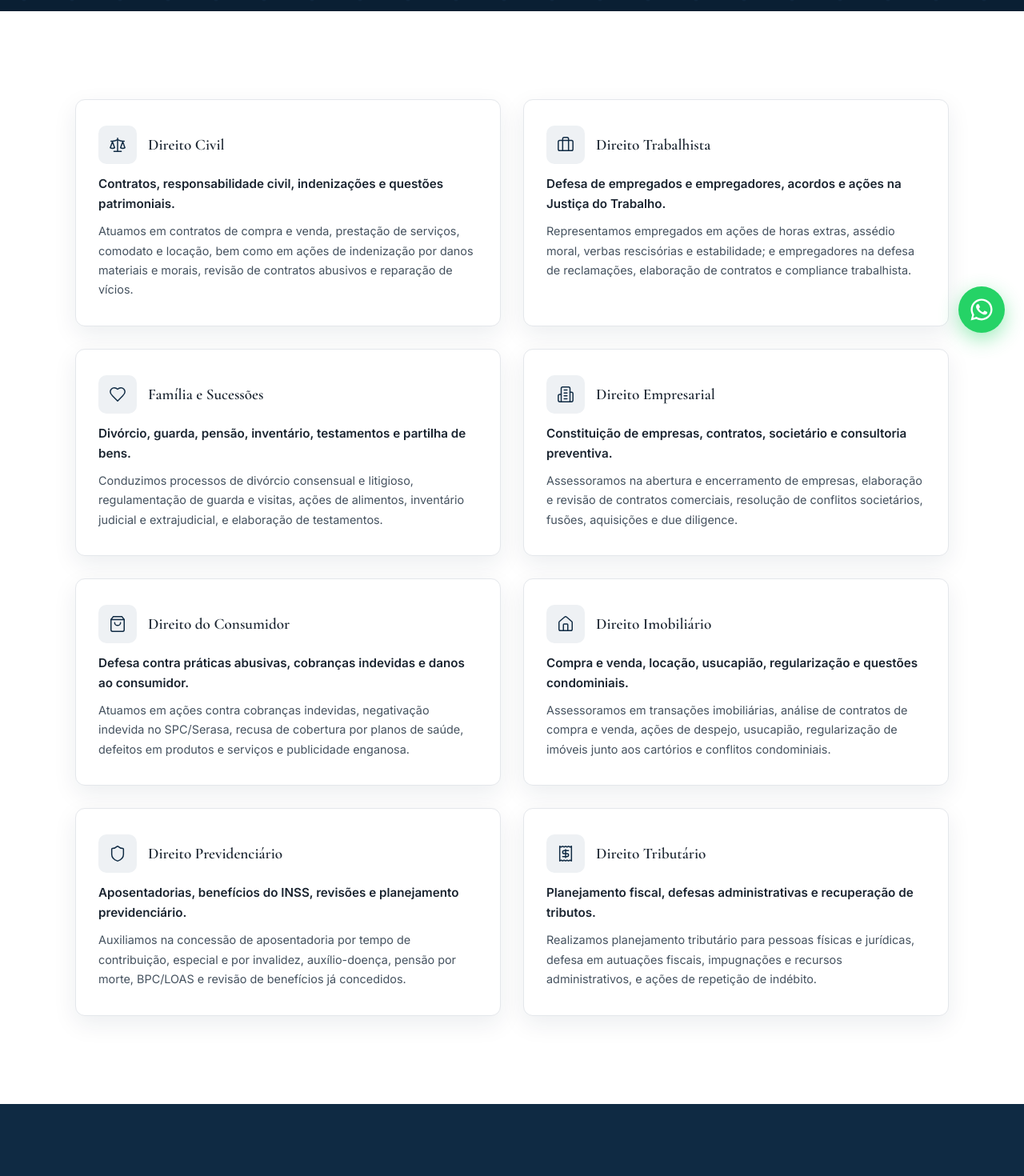
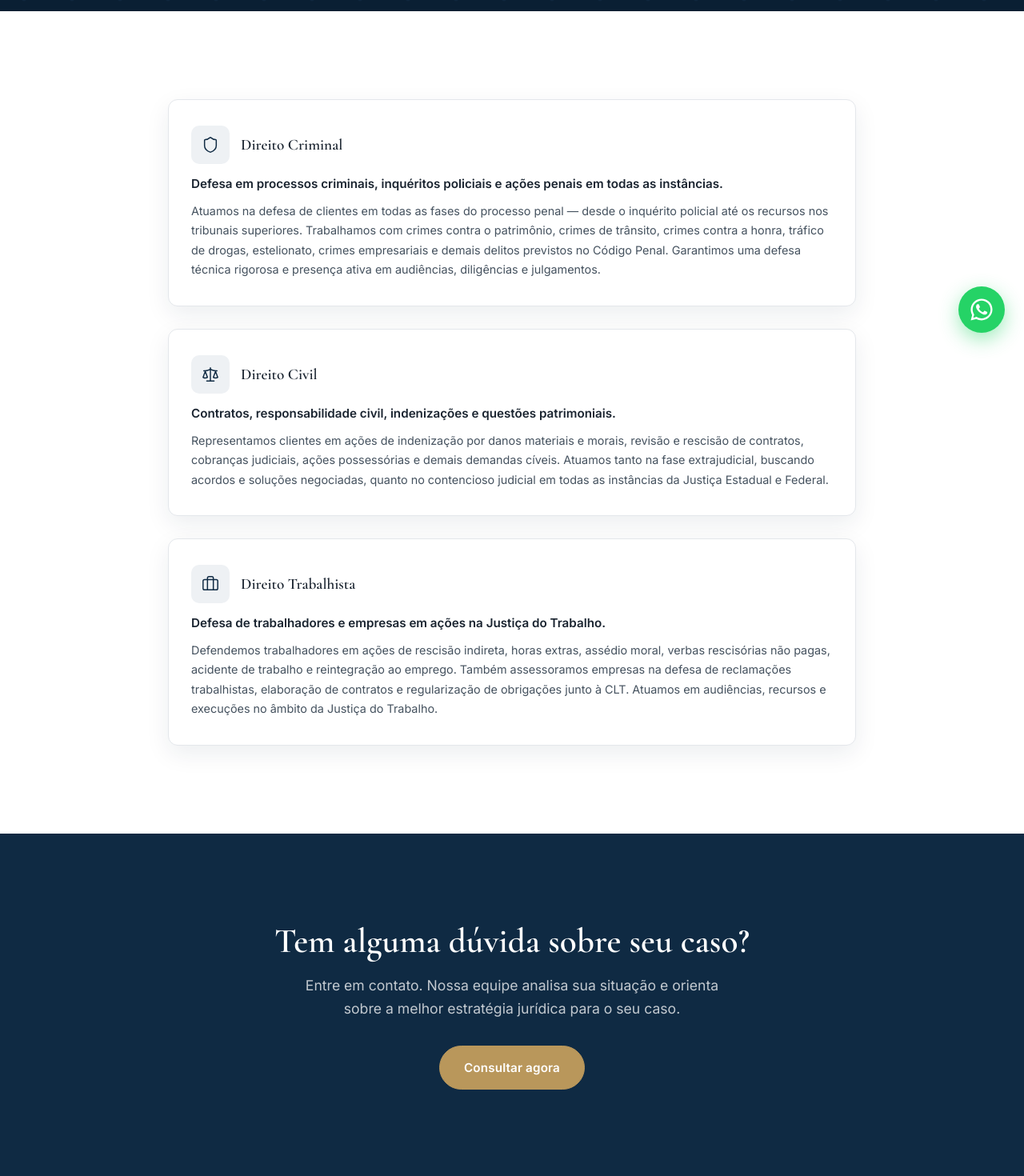
Before and after one commit to 77bueno/bento-araujo-site, a React (Vite) app: page /areas in a window 1280 px wide. Shown: the part 360-1830 px from the top of the page at 80% size. Built offline with nearby package versions, Linux system fonts and the light colour scheme.

Commit message:
Corrige áreas (Criminal, Civil, Trabalhista), endereço e stats

```diff
--- a/src/components/Contact.jsx
+++ b/src/components/Contact.jsx
@@ -2,17 +2,14 @@ import { useState } from 'react'
 import { MapPin, Phone, MessageCircle, Mail, Clock } from 'lucide-react'
 
 const contactInfo = [
-  { icon: MapPin,        label: 'Endereço',  text: 'Av. Paulista, 1000 — Conj. 101, São Paulo/SP' },
-  { icon: Phone,         label: 'Telefone',  text: '(11) 3000-0000',                href: 'tel:+551130000000' },
+  { icon: MapPin,        label: 'Endereço',  text: 'R. Caquito, 196 — Penha de França, São Paulo/SP' },
   { icon: MessageCircle, label: 'WhatsApp',  text: '(11) 90000-0000',               href: 'https://wa.me/5511900000000' },
   { icon: Mail,          label: 'E-mail',    text: 'contato@bentoaraujo.adv.br',    href: 'mailto:contato@bentoaraujo.adv.br' },
   { icon: Clock,         label: 'Horário',   text: 'Seg. a Sex., das 9h às 18h' },
 ]
 
 const areaOptions = [
-  'Direito Civil', 'Direito Trabalhista', 'Família e Sucessões',
-  'Direito Empresarial', 'Direito do Consumidor', 'Direito Imobiliário',
-  'Direito Previdenciário', 'Direito Tributário', 'Outro',
+  'Direito Criminal', 'Direito Civil', 'Direito Trabalhista', 'Outro',
 ]
 
 const INITIAL = { nome: '', email: '', telefone: '', assunto: '', mensagem: '' }
--- a/src/index.css
+++ b/src/index.css
@@ -148,7 +148,7 @@ a:hover { color: var(--gold); }
 .stat-label { font-size: .85rem; color: var(--muted); }
 
 /* ===== Cards ===== */
-.cards { display: grid; grid-template-columns: repeat(4, 1fr); gap: 22px; }
+.cards { display: grid; grid-template-columns: repeat(3, 1fr); gap: 22px; }
 .card {
   background: #fff; border: 1px solid var(--line); border-radius: var(--radius);
   padding: 30px 26px; transition: transform .25s, box-shadow .25s, border-color .25s;
@@ -491,7 +491,7 @@ a:hover { color: var(--gold); }
 .value-card p { font-size: .93rem; margin: 0; }
 
 /* ===== Areas page ===== */
-.areas-grid { display: grid; grid-template-columns: repeat(2, 1fr); gap: 28px; }
+.areas-grid { display: grid; grid-template-columns: 1fr; gap: 28px; max-width: 860px; margin: 0 auto; }
 .area-card {
   background: #fff; border: 1px solid var(--line); border-radius: var(--radius);
   padding: 32px 28px; box-shadow: var(--shadow);
--- a/src/pages/Areas.jsx
+++ b/src/pages/Areas.jsx
@@ -1,58 +1,25 @@
 import { Link } from 'react-router-dom'
-import {
-  Scale, Briefcase, Heart, Building2,
-  ShoppingBag, Home, Shield, Receipt,
-} from 'lucide-react'
+import { Scale, Briefcase, Shield } from 'lucide-react'
 import PageBanner from '../components/PageBanner'
 
 const areas = [
   {
+    icon: Shield,
+    title: 'Direito Criminal',
+    desc: 'Defesa em processos criminais, inquéritos policiais e ações penais em todas as instâncias.',
+    detail: 'Atuamos na defesa de clientes em todas as fases do processo penal — desde o inquérito policial até os recursos nos tribunais superiores. Trabalhamos com crimes contra o patrimônio, crimes de trânsito, crimes contra a honra, tráfico de drogas, estelionato, crimes empresariais e demais delitos previstos no Código Penal. Garantimos uma defesa técnica rigorosa e presença ativa em audiências, diligências e julgamentos.',
+  },
+  {
     icon: Scale,
     title: 'Direito Civil',
     desc: 'Contratos, responsabilidade civil, indenizações e questões patrimoniais.',
-    detail: 'Atuamos em contratos de compra e venda, prestação de serviços, comodato e locação, bem como em ações de indenização por danos materiais e morais, revisão de contratos abusivos e reparação de vícios.',
+    detail: 'Representamos clientes em ações de indenização por danos materiais e morais, revisão e rescisão de contratos, cobranças judiciais, ações possessórias e demais demandas cíveis. Atuamos tanto na fase extrajudicial, buscando acordos e soluções negociadas, quanto no contencioso judicial em todas as instâncias da Justiça Estadual e Federal.',
   },
   {
     icon: Briefcase,
     title: 'Direito Trabalhista',
-    desc: 'Defesa de empregados e empregadores, acordos e ações na Justiça do Trabalho.',
-    detail: 'Representamos empregados em ações de horas extras, assédio moral, verbas rescisórias e estabilidade; e empregadores na defesa de reclamações, elaboração de contratos e compliance trabalhista.',
-  },
-  {
-    icon: Heart,
-    title: 'Família e Sucessões',
-    desc: 'Divórcio, guarda, pensão, inventário, testamentos e partilha de bens.',
-    detail: 'Conduzimos processos de divórcio consensual e litigioso, regulamentação de guarda e visitas, ações de alimentos, inventário judicial e extrajudicial, e elaboração de testamentos.',
-  },
-  {
-    icon: Building2,
-    title: 'Direito Empresarial',
-    desc: 'Constituição de empresas, contratos, societário e consultoria preventiva.',
-    detail: 'Assessoramos na abertura e encerramento de empresas, elaboração e revisão de contratos comerciais, resolução de conflitos societários, fusões, aquisições e due diligence.',
-  },
-  {
-    icon: ShoppingBag,
-    title: 'Direito do Consumidor',
-    desc: 'Defesa contra práticas abusivas, cobranças indevidas e danos ao consumidor.',
-    detail: 'Atuamos em ações contra cobranças indevidas, negativação indevida no SPC/Serasa, recusa de cobertura por planos de saúde, defeitos em produtos e serviços e publicidade enganosa.',
-  },
-  {
-    icon: Home,
-    title: 'Direito Imobiliário',
-    desc: 'Compra e venda, locação, usucapião, regularização e questões condominiais.',
-    detail: 'Assessoramos em transações imobiliárias, análise de contratos de compra e venda, ações de despejo, usucapião, regularização de imóveis junto aos cartórios e conflitos condominiais.',
-  },
-  {
-    icon: Shield,
-    title: 'Direito Previdenciário',
-    desc: 'Aposentadorias, benefícios do INSS, revisões e planejamento previdenciário.',
-    detail: 'Auxiliamos na concessão de aposentadoria por tempo de contribuição, especial e por invalidez, auxílio-doença, pensão por morte, BPC/LOAS e revisão de benefícios já concedidos.',
-  },
-  {
-    icon: Receipt,
-    title: 'Direito Tributário',
-    desc: 'Planejamento fiscal, defesas administrativas e recuperação de tributos.',
-    detail: 'Realizamos planejamento tributário para pessoas físicas e jurídicas, defesa em autuações fiscais, impugnações e recursos administrativos, e ações de repetição de indébito.',
+    desc: 'Defesa de trabalhadores e empresas em ações na Justiça do Trabalho.',
+    detail: 'Defendemos trabalhadores em ações de rescisão indireta, horas extras, assédio moral, verbas rescisórias não pagas, acidente de trabalho e reintegração ao emprego. Também assessoramos empresas na defesa de reclamações trabalhistas, elaboração de contratos e regularização de obrigações junto à CLT. Atuamos em audiências, recursos e execuções no âmbito da Justiça do Trabalho.',
   },
 ]
 
@@ -62,7 +29,7 @@ export default function Areas() {
       <PageBanner
         eyebrow="Áreas de Atuação"
         title="Como podemos ajudar você"
-        subtitle="Assessoria e representação jurídica completa nas principais áreas do Direito."
+        subtitle="Assessoria e representação jurídica em Direito Criminal, Civil e Trabalhista."
       />
 
       <section className="section">
@@ -87,10 +54,10 @@ export default function Areas() {
       {/* CTA */}
       <section className="section cta-strip">
         <div className="container">
-          <h2>Não encontrou sua área?</h2>
+          <h2>Tem alguma dúvida sobre seu caso?</h2>
           <p>
-            Entre em contato. Nossa equipe analisa seu caso e indica a melhor solução,
-            mesmo que seja encaminhá-lo ao profissional certo.
+            Entre em contato. Nossa equipe analisa sua situação e orienta sobre
+            a melhor estratégia jurídica para o seu caso.
           </p>
           <Link to="/contato" className="btn btn-primary">Consultar agora</Link>
         </div>
--- a/src/pages/Home.jsx
+++ b/src/pages/Home.jsx
@@ -1,6 +1,6 @@
 import { useRef, useEffect, useState } from 'react'
 import { Link } from 'react-router-dom'
-import { Scale, Briefcase, Heart, Building2 } from 'lucide-react'
+import { Scale, Briefcase, Shield } from 'lucide-react'
 import Hero from '../components/Hero'
 import Features from '../components/Features'
 import Testimonials from '../components/Testimonials'
@@ -9,16 +9,14 @@ import livrosImg from '../images/livros.jpg'
 
 const stats = [
   { num: '15+', label: 'anos de experiência' },
-  { num: '1.200+', label: 'casos atendidos' },
-  { num: '8', label: 'áreas de atuação' },
-  { num: '95%', label: 'clientes que indicam' },
+  { num: '3',   label: 'áreas de atuação' },
+  { num: '2011', label: 'atuando desde' },
 ]
 
 const featuredAreas = [
-  { icon: Scale,     title: 'Direito Civil',       desc: 'Contratos, responsabilidade civil, indenizações e questões patrimoniais.' },
-  { icon: Briefcase, title: 'Direito Trabalhista',  desc: 'Defesa de empregados e empregadores, acordos e ações na Justiça do Trabalho.' },
-  { icon: Heart,     title: 'Família e Sucessões',  desc: 'Divórcio, guarda, pensão, inventário, testamentos e partilha de bens.' },
-  { icon: Building2, title: 'Direito Empresarial',  desc: 'Constituição de empresas, contratos, societário e consultoria preventiva.' },
+  { icon: Shield,    title: 'Direito Criminal',    desc: 'Defesa em processos criminais, inquéritos policiais e ações penais em todas as instâncias.' },
+  { icon: Scale,     title: 'Direito Civil',       desc: 'Contratos, responsabilidade civil, indenizações e demais questões patrimoniais.' },
+  { icon: Briefcase, title: 'Direito Trabalhista', desc: 'Defesa de trabalhadores e empresas em ações de rescisão, indenizações e conflitos trabalhistas.' },
 ]
 
 const JUSTICE_IMG = 'https://images.unsplash.com/photo-1521791055366-0d553872952f?w=1920&auto=format&fit=crop&q=80'
@@ -143,7 +141,7 @@ export default function Home() {
           </div>
 
           <div style={{ textAlign: 'center', marginTop: '2.5rem' }}>
-            <Link to="/areas" className="btn btn-outline">Ver todas as 8 áreas →</Link>
+            <Link to="/areas" className="btn btn-outline">Ver detalhes das áreas →</Link>
           </div>
         </div>
       </section>
```
